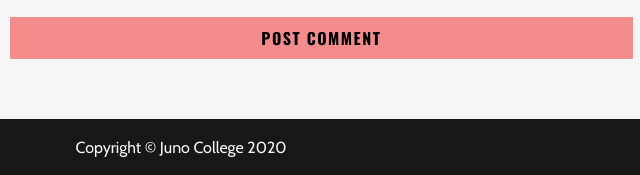
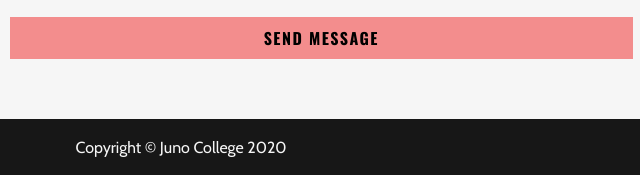
Before and after one commit to juliadufresne/julia-dufresne-harper, a plain HTML site: page contact.html in a window 1280 px wide. Shown: the part 920-1095 px from the top of the page, 459-1099 px from the left. Drawn offline with nearby package versions, Linux system fonts and the light colour scheme.

Commit message:
changed button on contact page

```diff
--- a/contact.html
+++ b/contact.html
@@ -49,7 +49,7 @@
                 <input type="email" name="" id="" placeholder="Email">
             </div>
             <input type="text" name="" id="" placeholder="Message" class="message">
-            <button>Post Comment</button>
+            <button>Send Message</button>
         </form>
     </div>
     </main>
```
